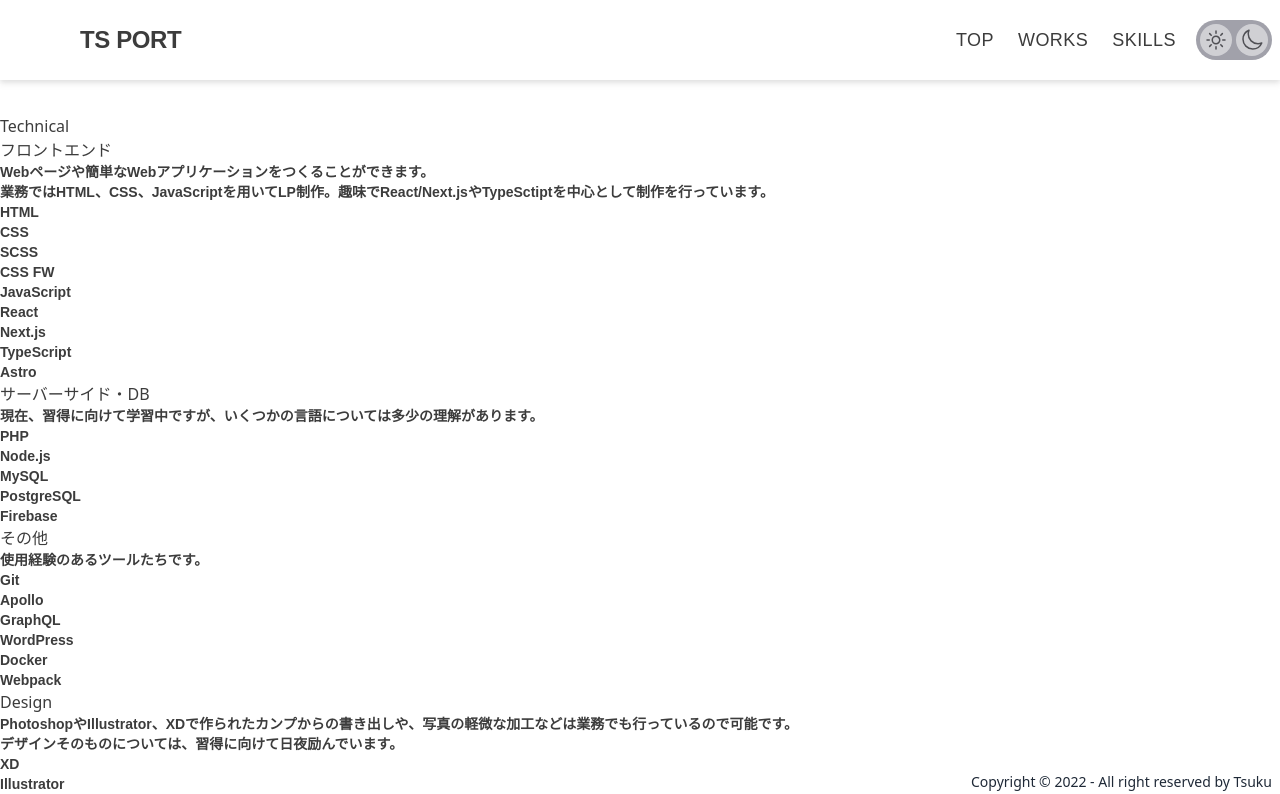
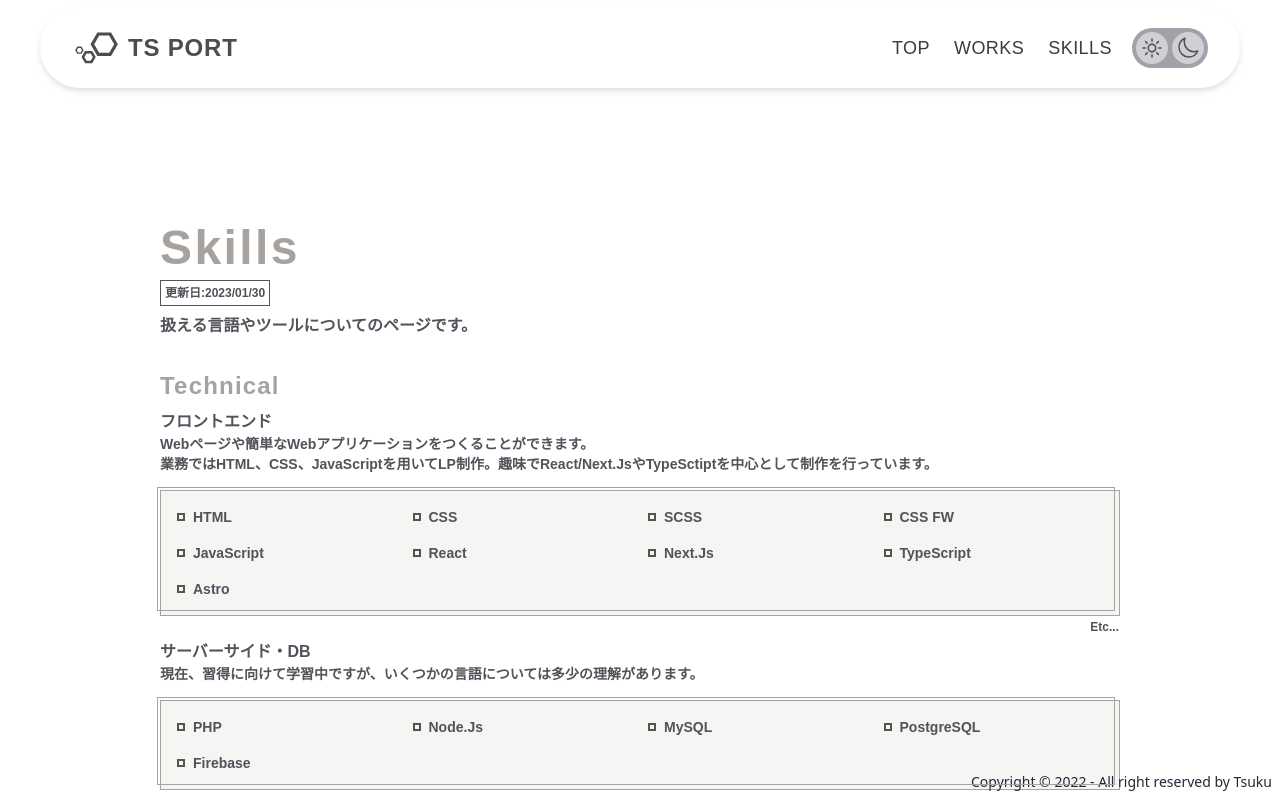
Before and after one commit to tsukuruhito/ts-portfolio, a Next.js app: page /skills in a window 1280 px wide. Shown: the top 794 px of the page. Built offline with nearby package versions, Linux system fonts and the light colour scheme.

Commit message:
スタイル微調整

```diff
--- a/next.config.js
+++ b/next.config.js
@@ -4,6 +4,7 @@ const nextConfig = {
   images: {
     formats: ["image/webp"],
   },
+  transpilePackages: ['three'],
 };
 
 module.exports = nextConfig;
--- a/package.json
+++ b/package.json
@@ -11,7 +11,10 @@
         "check": "biome check --apply <files>"
     },
     "dependencies": {
+        "@react-three/drei": "^9.111.3",
+        "@react-three/fiber": "^8.17.5",
         "@splidejs/react-splide": "^0.7.8",
+        "@types/three": "^0.167.2",
         "@vercel/analytics": "^1.3.1",
         "daisyui": "^4.12.10",
         "framer-motion": "^11.3.28",
@@ -20,7 +23,8 @@
         "next-themes": "^0.3.0",
         "react": "^18.3.1",
         "react-dom": "^18.3.1",
-        "react-intersection-observer": "^9.3.4"
+        "react-intersection-observer": "^9.3.4",
+        "three": "^0.167.1"
     },
     "devDependencies": {
         "@biomejs/biome": "^1.8.3",
--- a/src/app/layout.tsx
+++ b/src/app/layout.tsx
@@ -95,7 +95,7 @@ export default function RootLayout({
             <body>
                 <ThemeProvider attribute='class' defaultTheme='ecosystem' enableSystem>
                     <Header isMenu={true}/>
-                    <main>
+                    <main className='pt-24'>
                         {children}
                     </main>
                     <Footer />
@@ -103,4 +103,4 @@ export default function RootLayout({
             </body>
         </html>
     );
-}
+};
--- a/src/app/page.tsx
+++ b/src/app/page.tsx
@@ -1,5 +1,6 @@
+import Kv from '@/components/Kv';
 import type { Metadata } from 'next';
-import Link from 'next/link';
+import { Suspense } from 'react';
 
 export const metadata: Metadata = {
     title: 'Ts Port',
@@ -9,19 +10,10 @@ export const metadata: Metadata = {
 const Home= () => {
     return (
         <div>
-            <div className="relative overflow-hidden">
-                <ul className="z-50 text-lg font-rodin uppercase text-right leading-8 tracking-widest">
-                    <li>
-                        <Link href="/works" className="top_link">
-                            works
-                        </Link>
-                    </li>
-                    <li>
-                        <Link href="/skills" className="top_link">
-                            skills
-                        </Link>
-                    </li>
-                </ul>
+            <div className="">
+                <Suspense fallback={null}>
+                    <Kv/>
+                </Suspense>
             </div>
         </div>
     );
--- a/src/components/Header.tsx
+++ b/src/components/Header.tsx
@@ -1,6 +1,5 @@
 'use client';
 import Link from 'next/link';
-import Image from 'next/image';
 import Theme from './Theme';
 
 type Props = {
@@ -10,22 +9,25 @@ const Header = (props: Props) => {
     const { isMenu } = props;
     return (
         <header
-            className={`fixed top-0 w-full md:min-h-[5rem] min-h-[8rem] z-50 font-futura tracking-tight p-2 uppercase
-      flex justify-between items-center flex-col md:flex-row bg-white dark:bg-stone-800/80 dark:border-gray-600 drop-shadow-md
-      `}
+            className={`
+                fixed top-2 left-1/2 -translate-x-1/2 z-50
+                w-full max-w-[1200px] min-h-[8rem] px-8 py-2 rounded-full
+                font-futura tracking-wider uppercase
+                flex justify-between items-center flex-col bg-white drop-shadow-md
+                md:min-h-[5rem] md:flex-row
+                dark:bg-stone-800/80 dark:border-gray-600
+            `}
         >
             <h1 className="cursor-pointer">
-                <Link href="/" className="flex items-center">
-                    <span className="w-12 md:w-16 h-[50px] relative mr-2">
-                        <Image
-                            src="/fav-w.png"
-                            alt="logo"
-                            fill
-                            className="object-contain"
-                            sizes="100px"
-                        />
+                <Link href="/" className="flex items-center gap-2">
+                    <span className="w-12">
+                        <svg id="a" data-name="logo" xmlns="http://www.w3.org/2000/svg" viewBox="0 0 550 550" className='stroke-[#4d4d4d] dark:stroke-white'>
+                            <polygon points="436.46 114.61 301.24 114.61 233.62 231.72 301.24 348.82 436.46 348.82 504.07 231.72 436.46 114.61" style={{fill: 'none', strokeMiterlimit: 10, strokeWidth: '37px'}}/>
+                            <polygon points="103.88 266.97 65.25 266.97 45.93 300.43 65.25 333.89 103.88 333.89 123.2 300.43 103.88 266.97" style={{fill: 'none', strokeLinecap: 'round', strokeMiterlimit: 10, strokeWidth: '16px'}}/>
+                            <polygon points="158.36 323.52 126.07 379.46 158.36 435.39 222.95 435.39 255.24 379.46 222.95 323.52 158.36 323.52" style={{fill: 'none', strokeLinecap: 'round', strokeMiterlimit: 10, strokeWidth: '29px'}}/>
+                        </svg>
                     </span>
-                    <span className="text-2xl font-semibold text-inherit dark:text-white">
+                    <span className="text-2xl text-[#4d4d4d] font-semibold dark:text-white">
                         ts port
                     </span>
                 </Link>
--- /dev/null
+++ b/src/components/Kv.tsx
@@ -0,0 +1,13 @@
+'use client';
+import { useFBX } from '@react-three/drei';
+import { Canvas } from '@react-three/fiber'
+export default function Kv() {
+    const fbx = useFBX('logo.fbx');
+    return(
+        <div id="canvas-container" style={{width: '100vw', height: '750px'}}>
+            <Canvas flat linear camera={{ fov: 100, near: 0.5, far: 500, position: [0, 0, -50] }}>
+                <primitive object={fbx} />
+            </Canvas>
+        </div>
+    )
+}
--- a/src/styles/globals.css
+++ b/src/styles/globals.css
@@ -20,7 +20,7 @@
         font-size: min(5vw, 1.2rem);
     }
     :root.dark{
-        background-color: #000;
+        background-color: #3c3c3c;
         color: #fff;
     }
     @media (min-width:768px) {
--- a/tailwind.config.js
+++ b/tailwind.config.js
@@ -1,15 +1,11 @@
 /** @type {import('tailwindcss').Config} */
 module.exports = {
 	content: [
-		"./app/**/*.{js,ts,jsx,tsx}",
+		"./src/app/**/*.{js,ts,jsx,tsx}",
 		"./src/components/**/*.{js,ts,jsx,tsx}",
 	],
 	theme: {
-		extend: {
-			backgroundImage: {
-				hero: "url('/kvimg.webp')",
-			},
-		},
+		extend: {},
 	},
 	darkMode: "class",
 	plugins: [require("daisyui")],
```
Also changed, not shown: public/logo.svg (added).
